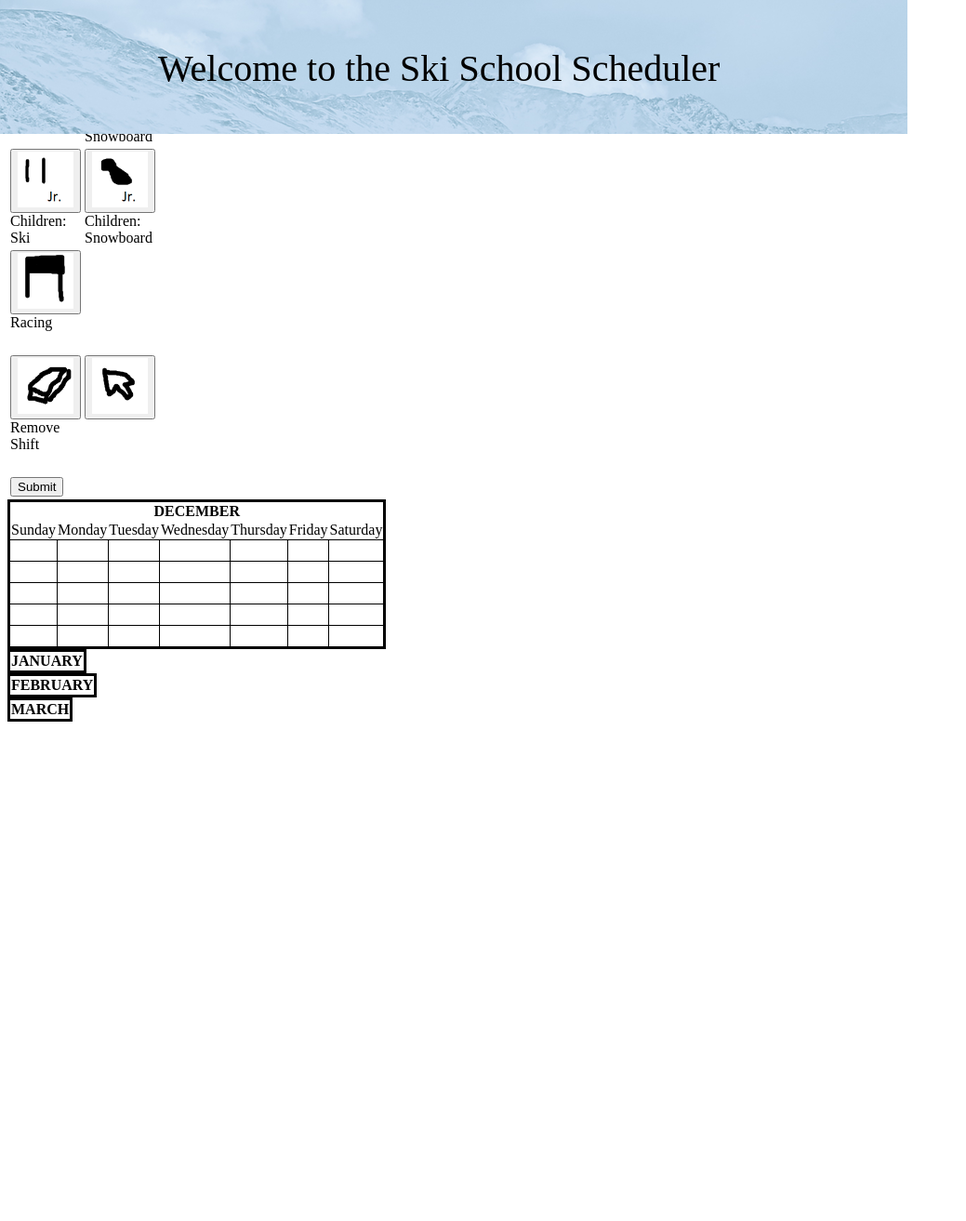
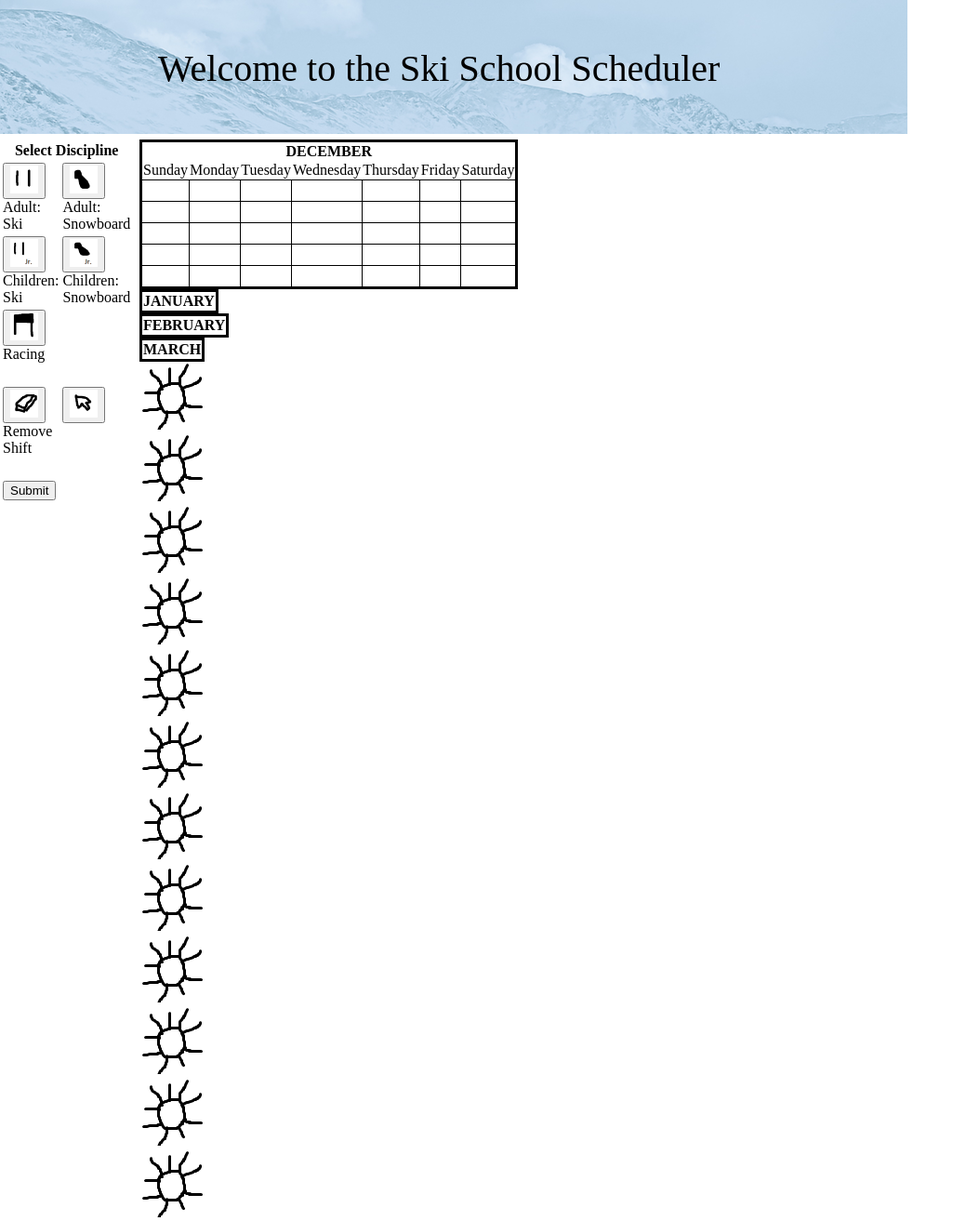
Before and after one commit to juliaann/6.813---Scheduler, a Django app: page /calendar/ in a window 1280 px wide. Shown: the whole page at 93% size, without its empty margins (0-1039 px from the left). Before the commit the page ends 776 px from the top, so only its background shows below. Run offline with Django 3.2, Linux system fonts and the light colour scheme; lists and menus that the app fills with data are empty; parts of the project's set-up code (start-up, migrations or seed data) failed here and were passed over; some libraries are stand-ins or nearby versions.

Commit message:
Put calendar next to the side panel. Made it so that the sidepanel doesn't scroll. Added a bunch of sun icons at the bottom of the calendar to demonstrate scrolling. This can be removed when the calendar is changed so that it is big enough to describe scrolling

```diff
--- a/Scheduler/static/css/mainLayout.css
+++ b/Scheduler/static/css/mainLayout.css
@@ -7,10 +7,24 @@
 }
 
 .sidebarImage{
-	height:60px;
-	width:60px;
+	height:30px;
+	width:30px;
+
 }
 
+#sidebarPanel{
+	position: fixed;
+	top: 150px;
+	left: 0px;
+	z-index: 1;
+}
+
+#calendarPanel{
+	position: absolute;
+	top: 150px;
+	left: 150px;
+	z-index: 1;
+}
 .month{
 	border-collapse:collapse;
 	border:3px solid black;
@@ -27,13 +41,13 @@
 	position:fixed;
 	top: 0px;
 	left: 0px;
-	z-index: 0;
+	z-index: 15;
 }
 
 #welcome{
 	position:fixed;
 	top: 50px;
 	left: 170px;
-	z-index :1;
+	z-index :16;
 	font-size: 40px;
 }
--- a/Scheduler/templates/calendar.html
+++ b/Scheduler/templates/calendar.html
@@ -81,6 +81,21 @@
     <table class="month" id="january"><tr><th colspan=7>JANUARY</th></tr></table>
     <table class="month" id="february"><tr><th colspan=7>FEBRUARY</th></tr></table>
     <table class="month" id="march"><tr><th colspan=7>MARCH</th></tr></table>
+
+<div><img src="/static/images/day.png">
+<div><img src="/static/images/day.png">
+<div><img src="/static/images/day.png">
+<div><img src="/static/images/day.png">
+<div><img src="/static/images/day.png">
+<div><img src="/static/images/day.png">
+<div><img src="/static/images/day.png">
+<div><img src="/static/images/day.png">
+<div><img src="/static/images/day.png">
+<div><img src="/static/images/day.png">
+<div><img src="/static/images/day.png">
+<div><img src="/static/images/day.png">
+</div>
+
 </div>
 
 {% endblock %}
```
